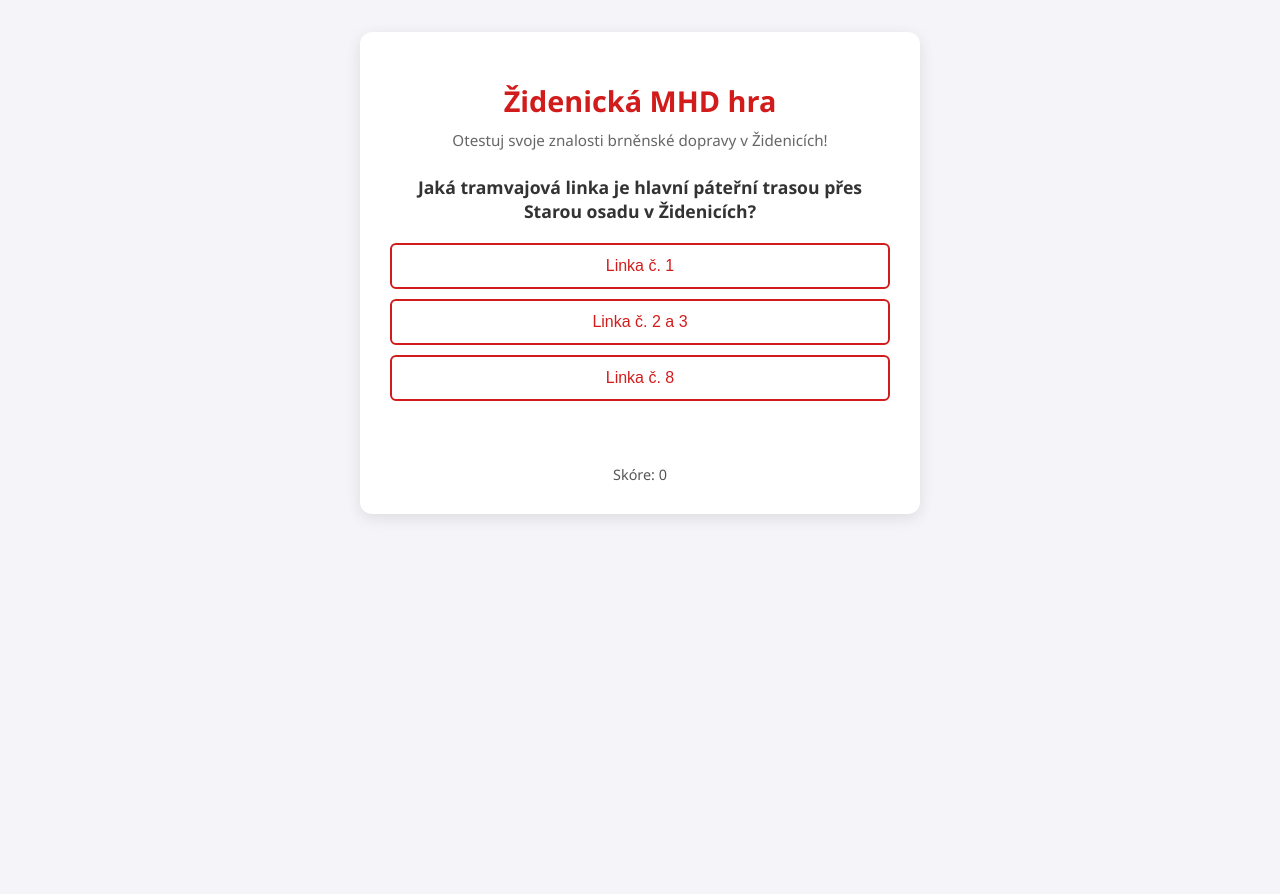
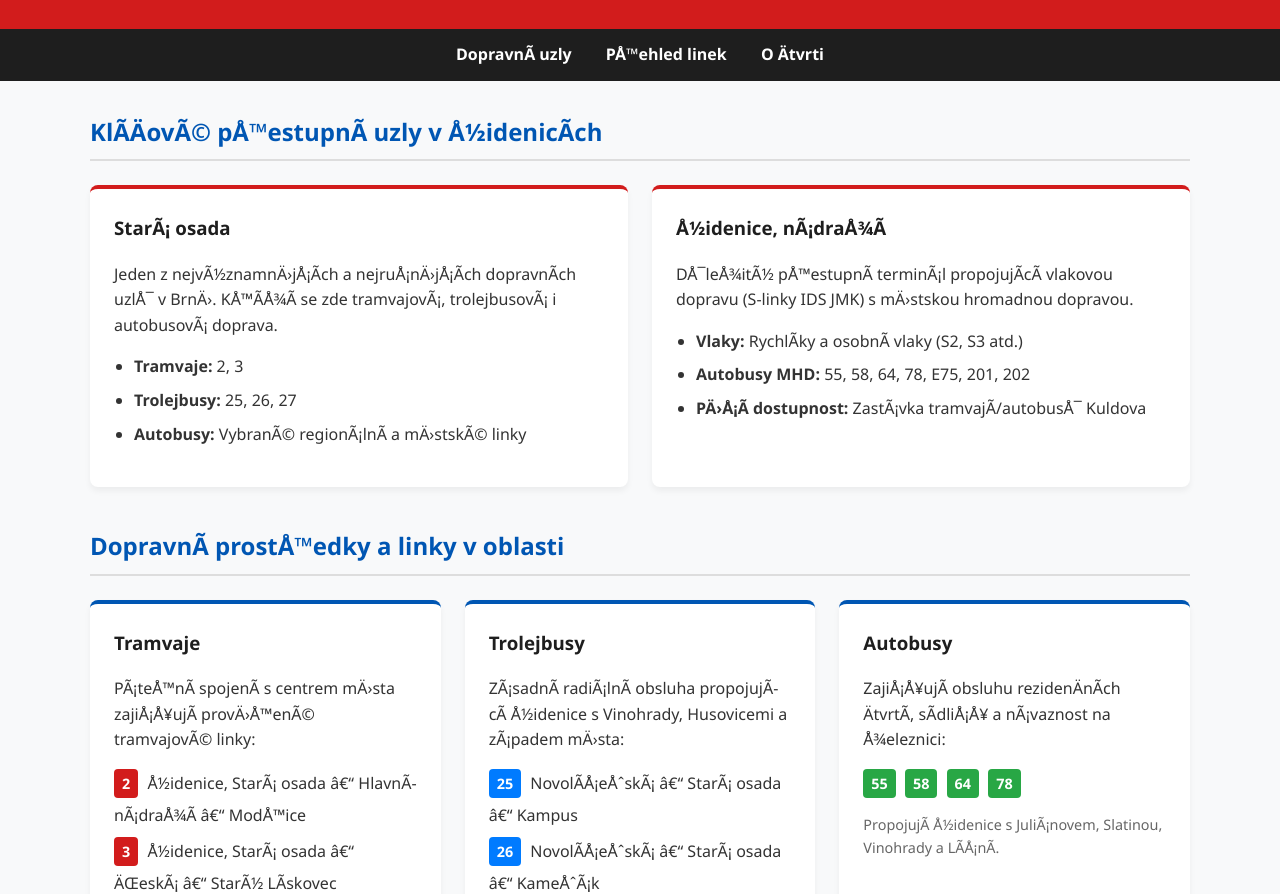
Before and after one commit to GoodKubiceek/Projekt-MHD-Usti, a website: page docs/index.html in a window 1280 px wide. Shown: the part 127-1021 px from the top of the page. Before the commit the page ends 800 px from the top, so only its background shows below. Drawn offline with Linux system fonts and the light colour scheme.

Commit message:
Update index.html

```diff
--- a/docs/index.html
+++ b/docs/index.html
@@ -1,141 +1,243 @@
 <!DOCTYPE html>
 <html lang="cs">
 <head>
-    <meta charset="UTF-8">
+    <charset="UTF-8">
     <meta name="viewport" content="width=device-width, initial-scale=1.0">
-    <title>Brněnská MHD výzva: Židenická trať</title>
+    <title>MHD Brno - Židenice | Informační portál</title>
     <style>
-        /* CSS Styly */
+        /* --- CSS STYLY --- */
         :root {
-            --primary-color: #d21c1c; /* Červená typická pro brněnskou MHD / tramvaje */
-            --secondary-color: #ffffff;
-            --bg-color: #f4f4f9;
-            --text-color: #333333;
+            --brno-red: #d21c1c;
+            --brno-blue: #0056b3;
+            --dark-bg: #1e1e1e;
+            --light-bg: #f8f9fa;
+            --text-main: #333333;
+            --card-bg: #ffffff;
         }
 
         body {
             font-family: 'Segoe UI', Tahoma, Geneva, Verdana, sans-serif;
-            background-color: var(--bg-color);
-            color: var(--text-color);
+            background-color: var(--light-bg);
+            color: var(--text-main);
             margin: 0;
             padding: 0;
-            display: flex;
-            justify-content: center;
-            align-items: center;
-            min-height: 100vh;
+            line-height: 1.6;
         }
 
-        .game-container {
-            background-color: var(--secondary-color);
-            padding: 30px;
-            border-radius: 12px;
-            box-shadow: 0 4px 15px rgba(0, 0, 0, 0.1);
-            max-width: 500px;
-            width: 100%;
+        header {
+            background-color: var(--brno-red);
+            color: white;
+            padding: 2rem 1rem;
             text-align: center;
         }
 
-        h1 {
-            color: var(--primary-color);
-            font-size: 1.8rem;
-            margin-bottom: 10px;
+        header h1 {
+            margin: 0 0 0.5rem 0;
+            font-size: 2.2rem;
         }
 
-        .subtitle {
-            font-size: 0.95rem;
-            color: #666;
-            margin-bottom: 25px;
+        header p {
+            margin: 0;
+            font-size: 1.1rem;
+            opacity: 0.9;
         }
 
-        .question-box {
-            font-size: 1.1rem;
-            font-weight: bold;
-            margin-bottom: 20px;
+        nav {
+            background-color: var(--dark-bg);
+            color: white;
+            padding: 0.8rem;
+            text-align: center;
         }
 
-        .options-container {
-            display: flex;
-            flex-direction: column;
-            gap: 10px;
-            margin-bottom: 20px;
+        nav a {
+            color: white;
+            text-decoration: none;
+            margin: 0 15px;
+            font-weight: 600;
+            transition: color 0.2s;
         }
 
-        .btn-option {
-            background-color: #fff;
-            border: 2px solid var(--primary-color);
-            color: var(--primary-color);
-            padding: 12px;
-            border-radius: 6px;
-            font-size: 1rem;
-            cursor: pointer;
-            transition: all 0.2s ease;
+        nav a:hover {
+            color: #ffcccc;
         }
 
-        .btn-option:hover {
-            background-color: var(--primary-color);
-            color: #fff;
+        .container {
+            max-width: 1100px;
+            margin: 2rem auto;
+            padding: 0 1rem;
         }
 
-        #result {
-            font-weight: bold;
-            margin-top: 15px;
-            min-height: 24px;
+        section {
+            margin-bottom: 2.5rem;
         }
 
-        .score {
-            margin-top: 20px;
+        h2 {
+            color: var(--brno-blue);
+            border-bottom: 2px solid #ddd;
+            padding-bottom: 0.5rem;
+            margin-bottom: 1.5rem;
+        }
+
+        .grid {
+            display: grid;
+            grid-template-columns: repeat(auto-fit, minmax(300px, 1fr));
+            gap: 1.5rem;
+        }
+
+        .card {
+            background-color: var(--card-bg);
+            border-radius: 8px;
+            box-shadow: 0 4px 6px rgba(0,0,0,0.05);
+            padding: 1.5rem;
+            border-top: 4px solid var(--brno-blue);
+        }
+
+        .card.red-border {
+            border-top-color: var(--brno-red);
+        }
+
+        .card h3 {
+            margin-top: 0;
+            color: var(--dark-bg);
+        }
+
+        .line-badge {
+            display: inline-block;
+            background-color: var(--brno-red);
+            color: white;
+            padding: 3px 8px;
+            border-radius: 4px;
+            font-weight: bold;
+            margin-right: 5px;
+            margin-bottom: 5px;
             font-size: 0.9rem;
-            color: #555;
+        }
+
+        .line-badge.trol {
+            background-color: #007bff; /* Modrá pro trolejbusy */
+        }
+
+        .line-badge.bus {
+            background-color: #28a745; /* Zelená pro autobusy */
+        }
+
+        ul {
+            padding-left: 20px;
+        }
+
+        li {
+            margin-bottom: 0.5rem;
+        }
+
+        footer {
+            background-color: var(--dark-bg);
+            color: white;
+            text-align: center;
+            padding: 1.5rem;
+            margin-top: 3rem;
+            font-size: 0.9rem;
+        }
+
+        @media (max-width: 600px) {
+            header h1 { font-size: 1.8rem; }
+            nav a { display: block; margin: 5px 0; }
         }
     </style>
 </head>
 <body>
 
-    <div class="game-container">
-        <h1>Židenická MHD hra</h1>
-        <div class="subtitle">Otestuj svoje znalosti brněnské dopravy v Židenicích!</div>
+    <header>
+        <h1>MHD Brno - Židenice</h1>
+        <p>Přehledový průvodce dopravními uzly, linkami a spoji v městské části Židenice</p>
+    </header>
 
-        <div id="game-board">
-            <div class="question-box" id="question">Jaká tramvajová linka je hlavní páteřní trasou přes Starou osadu v Židenicích?</div>
+    <nav>
+        <a href="#uzly">Dopravní uzly</a>
+        <a href="#linky">Přehled linek</a>
+        <a href="#zajimavosti">O čtvrti</a>
+    </nav>
 
-            <div class="options-container">
-                <button class="btn-option" onclick="checkAnswer(1)">Linka č. 1</button>
-                <button class="btn-option" onclick="checkAnswer(2)">Linka č. 2 a 3</button>
-                <button class="btn-option" onclick="checkAnswer(3)">Linka č. 8</button>
+    <div class="container">
+
+        <!-- Sekce Uzly -->
+        <section id="uzly">
+            <h2>Klíčové přestupní uzly v Židenicích</h2>
+            <div class="grid">
+                <div class="card red-border">
+                    <h3>Stará osada</h3>
+                    <p>Jeden z nejvýznamnějších a nejrušnějších dopravních uzlů v Brně. Kříží se zde tramvajová, trolejbusová i autobusová doprava.</p>
+                    <ul>
+                        <li><strong>Tramvaje:</strong> 2, 3</li>
+                        <li><strong>Trolejbusy:</strong> 25, 26, 27</li>
+                        <li><strong>Autobusy:</strong> Vybrané regionální a městské linky</li>
+                    </ul>
+                </div>
+
+                <div class="card red-border">
+                    <h3>Židenice, nádraží</h3>
+                    <p>Důležitý přestupní terminál propojující vlakovou dopravu (S-linky IDS JMK) s městskou hromadnou dopravou.</p>
+                    <ul>
+                        <li><strong>Vlaky:</strong> Rychlíky a osobní vlaky (S2, S3 atd.)</li>
+                        <li><strong>Autobusy MHD:</strong> 55, 58, 64, 78, E75, 201, 202</li>
+                        <li><strong>Pěší dostupnost:</strong> Zastávka tramvají/autobusů Kuldova</li>
+                    </ul>
+                </div>
             </div>
+        </section>
 
-            <div id="result"></div>
-        </div>
+        <!-- Sekce Linky -->
+        <section id="linky">
+            <h2>Dopravní prostředky a linky v oblasti</h2>
+            <div class="grid">
+                <div class="card">
+                    <h3>Tramvaje</h3>
+                    <p>Páteřní spojení s centrem města zajišťují prověřené tramvajové linky:</p>
+                    <div>
+                        <span class="line-badge">2</span> Židenice, Stará osada – Hlavní nádraží – Modřice
+                    </div>
+                    <div style="margin-top: 8px;">
+                        <span class="line-badge">3</span> Židenice, Stará osada – Česká – Starý Lískovec
+                    </div>
+                </div>
 
-        <div class="score">Skóre: <span id="score-val">0</span></div>
-    </div>
+                <div class="card">
+                    <h3>Trolejbusy</h3>
+                    <p>Zásadní radiální obsluha propojující Židenice s Vinohrady, Husovicemi a západem města:</p>
+                    <div>
+                        <span class="line-badge trol">25</span> Novolíšeňská – Stará osada – Kampus
+                    </div>
+                    <div style="margin-top: 8px;">
+                        <span class="line-badge trol">26</span> Novolíšeňská – Stará osada – Kameňák
+                    </div>
+                    <div style="margin-top: 8px;">
+                        <span class="line-badge trol">27</span> Stará osada – Vinohrady, Pálavské nám.
+                    </div>
+                </div>
 
-    <script>
-        // Jednoduchá JavaScriptová logika pro interaktivitu hry
-        let score = 0;
+                <div class="card">
+                    <h3>Autobusy</h3>
+                    <p>Zajišťují obsluhu rezidenčních čtvrtí, sídlišť a návaznost na železnici:</p>
+                    <div>
+                        <span class="line-badge bus">55</span> <span class="line-badge bus">58</span> <span class="line-badge bus">64</span> <span class="line-badge bus">78</span>
+                    </div>
+                    <p style="font-size: 0.9rem; color: #666; margin-top: 10px;">Propojují Židenice s Juliánovem, Slatinou, Vinohrady a Líšní.</p>
+                </div>
+            </div>
+        </section>
 
-        function checkAnswer(option) {
-            const resultDiv = document.getElementById('result');
-            const scoreVal = document.getElementById('score-val');
+        <!-- Sekce O čtvrti -->
+        <section id="zajimavosti">
+            <h2>O brněnských Židenicích</h2>
+            <div class="card">
+                <p>Židenice jsou rozsáhlá městská část na východě Brna, která se skládá z historických čtvrtí Židenice, Juliánov a části Vinohrad. Vyznačují se hustou síťovou obsluhou DPMB (Dopravní podnik města Brna) a skvělou dostupností jak do historického centra, tak do průmyslových a rezidentních zón.</p>
+            </div>
+        </section>
 
-            // Správná odpověď je linka č. 2 a 3 (přes Starou osadu jezdí např. trolejbusy a šalinou 2, 3...)
-            // Pro účely ukázky nastavíme správnou volbu jako 2
-            if (option === 2) {
-                resultDiv.style.color = 'green';
-                resultDiv.textContent = 'Správně! Pokračuješ dál přes Židenice.';
-                score += 10;
-                scoreVal.textContent = score;
+</div>
 
-                // Zde můžeš po čase doplnit další otázky
-                setTimeout(() => {
-                    resultDiv.textContent = 'Gratulace, zvítězil jsi v židenickém bludišti MHD!';
-                }, 1500);
-            } else {
-                resultDiv.style.color = 'red';
-                resultDiv.textContent = 'Chyba! Zkus to znovu, tahle linka tudy nevede.';
-            }
-        }
-    </script>
+    <footer>
+        <p>&copy; 2026 Neoficiální informační web MHD Brno-Židenice | Data inspirativně dle DPMB a IDS JMK</p>
+    </footer>
 
 </body>
 </html>
```
